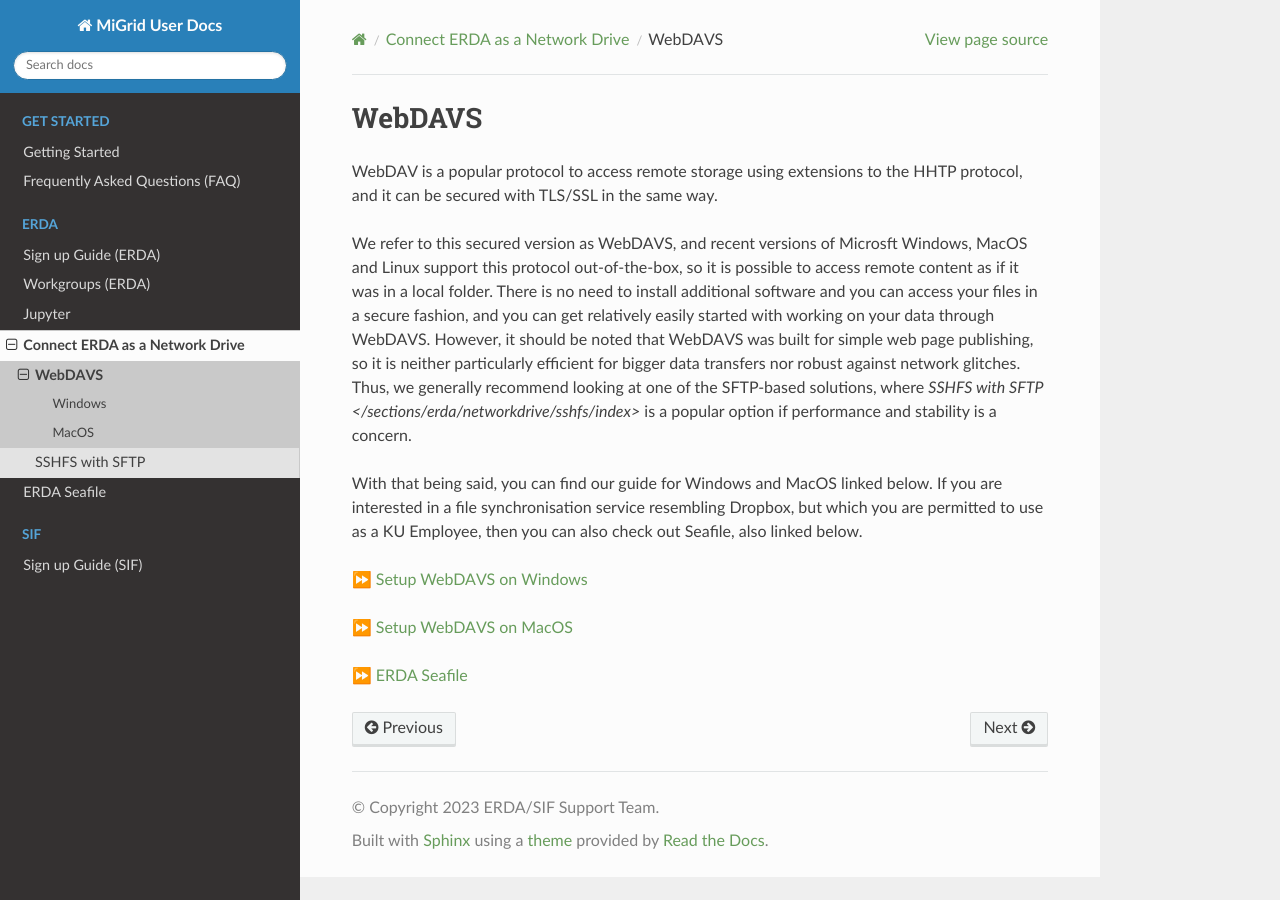
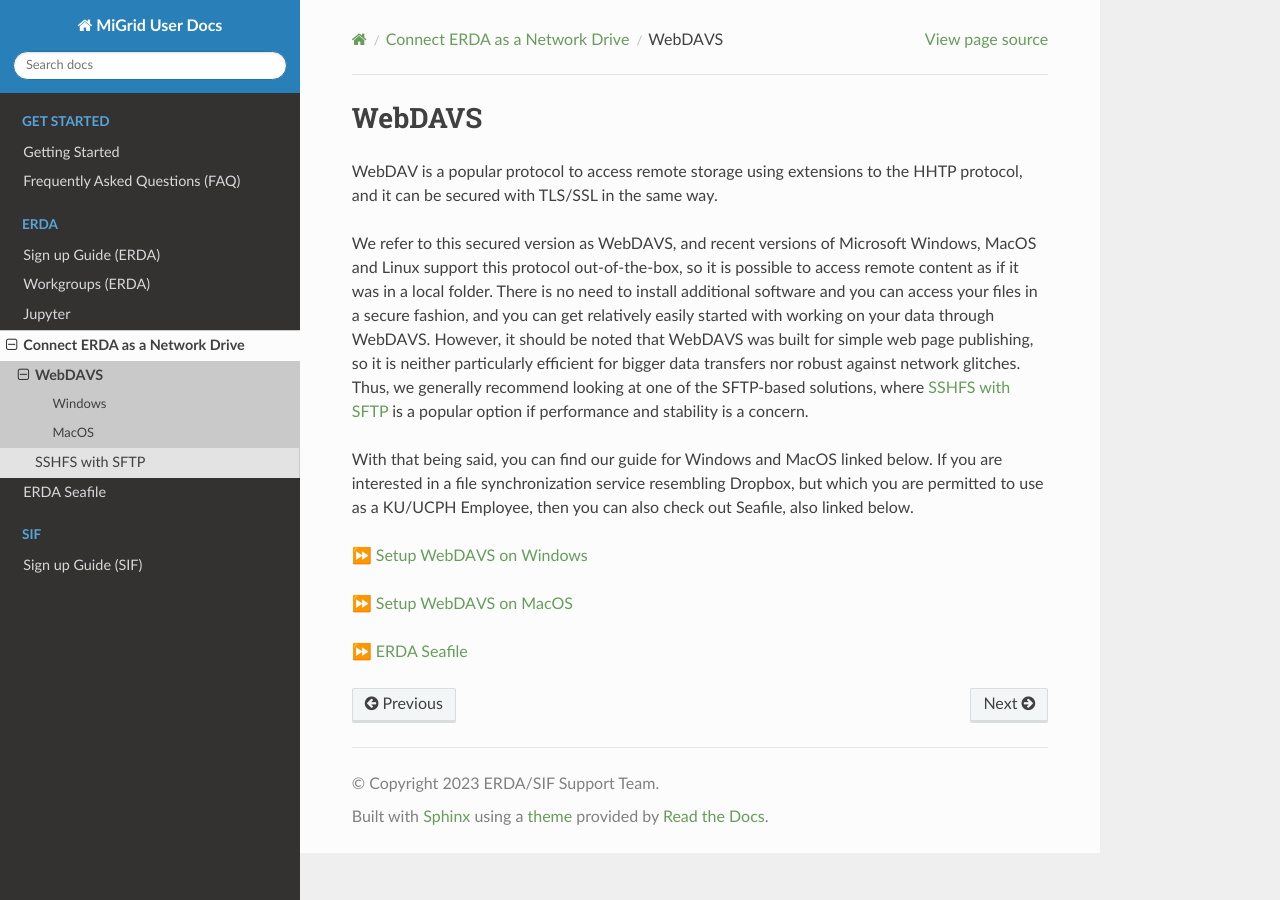
Before and after one commit to ucphhpc/migrid-user-docs, a Sphinx documentation site: the page built from docs/sections/erda/networkdrive/webdavs/index.rst, in a window 1280 px wide. Built offline with Sphinx 7.4.7 and the Read the Docs theme 2.0.0, drawn with Linux system fonts in a browser that asks for light colours; pages that are not in the unit, such as notebooks, are missing from menus.

Commit message:
Spelling corrections, #1 Resolved

```diff
--- a/docs/sections/erda/networkdrive/sshfs/index.rst
+++ b/docs/sections/erda/networkdrive/sshfs/index.rst
@@ -1,9 +1,9 @@
 SSHFS
 =====
 
-SSHFS is a kind of network drive which is supported on Microsoft Windows, MacOS and Linux. SSHFS uses SSH/SFTP connections underneath, so it inherits a number of the advantages like efficiencty plus network robustness from there, and is supported directly with ERDA SFTP.
+SSHFS is a kind of network drive which is supported on Microsoft Windows, MacOS and Linux. SSHFS uses SSH/SFTP connections underneath, so it inherits a number of the advantages like efficiency plus network robustness from there, and is supported directly with ERDA SFTP.
 
-Below, you can find user guides on how to setup SSHFS with SFTP for both Windows and MacOS. If you are interested in a file synchronisation service resembling Dropbox, but which you are permitted to use as a KU Employee, then you can also check out Seafile, also linked below.
+Below, you can find user guides on how to setup SSHFS with SFTP for both Windows and MacOS. If you are interested in a file synchronization service resembling Dropbox, but which you are permitted to use as a KU/UCPH Employee, then you can also check out Seafile, also linked below.
 
 
 ⏩️ :doc:`Setup SSHFS with SFTP on Windows </sections/erda/networkdrive/sshfs/windows>`
--- a/docs/sections/erda/networkdrive/sshfs/macos.rst
+++ b/docs/sections/erda/networkdrive/sshfs/macos.rst
@@ -21,7 +21,7 @@ First of all, make sure that this guide is handy, as you will have to restart yo
 
 After that, press the power button and hold it down until the "Loading setup options" text is shown. Click on "Options", then on "Continue". Select your user if you are asked to do so, and click "next". Input your computer's password when prompted.
 
-After getting into the menu, click on the "Utilities" button up on the topor similar button, before clicking on the "Startup Security Utility" button. Select your main system if you have several, and click "Unlock..." if prompted. Then. click on "Security Policy...". In this menu, you have to tick the "Reduced Security" rather than "Full Security", and tick the "Allow user management of kernel extensions from identified developers", click OK afterwards.
+After getting into the menu, click on the "Utilities" button up on the top or similar button, before clicking on the "Startup Security Utility" button. Select your main system if you have several, and click "Unlock..." if prompted. Then. click on "Security Policy...". In this menu, you have to tick the "Reduced Security" rather than "Full Security", and tick the "Allow user management of kernel extensions from identified developers", click OK afterwards.
 
 You have now enabled kernel extensions, and can proceed with the main guide. Click on the Apple logo in the top-left to restart your computer.
 
--- a/docs/sections/erda/networkdrive/webdavs/index.rst
+++ b/docs/sections/erda/networkdrive/webdavs/index.rst
@@ -3,12 +3,12 @@ WebDAVS
 
 WebDAV is a popular protocol to access remote storage using extensions to the HHTP protocol, and it can be secured with TLS/SSL in the same way.
 
-We refer to this secured version as WebDAVS, and recent versions of Microsft Windows, MacOS and Linux support this protocol out-of-the-box, so it is possible to access remote content as if it was in a local folder.
+We refer to this secured version as WebDAVS, and recent versions of Microsoft Windows, MacOS and Linux support this protocol out-of-the-box, so it is possible to access remote content as if it was in a local folder.
 There is no need to install additional software and you can access your files in a secure fashion, and you can get relatively easily started with working on your data through WebDAVS.
 However, it should be noted that WebDAVS was built for simple web page publishing, so it is neither particularly efficient for bigger data transfers nor robust against network glitches.
-Thus, we generally recommend looking at one of the SFTP-based solutions, where `SSHFS with SFTP </sections/erda/networkdrive/sshfs/index>` is a popular option if performance and stability is a concern.
+Thus, we generally recommend looking at one of the SFTP-based solutions, where `SSHFS with SFTP </sections/erda/networkdrive/sshfs/index>`_ is a popular option if performance and stability is a concern.
 
-With that being said, you can find our guide for Windows and MacOS linked below. If you are interested in a file synchronisation service resembling Dropbox, but which you are permitted to use as a KU Employee, then you can also check out Seafile, also linked below.
+With that being said, you can find our guide for Windows and MacOS linked below. If you are interested in a file synchronization service resembling Dropbox, but which you are permitted to use as a KU/UCPH Employee, then you can also check out Seafile, also linked below.
 
 ⏩️ :doc:`Setup WebDAVS on Windows </sections/erda/networkdrive/webdavs/windows>`
 
```
Also changed, not shown: docs/sections/erda/networkdrive/sshfs/windows.rst (+4 -4 lines).
